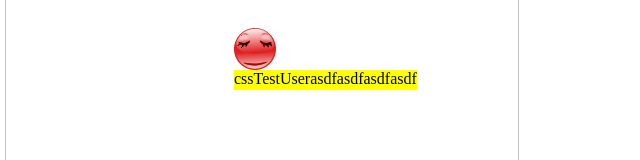
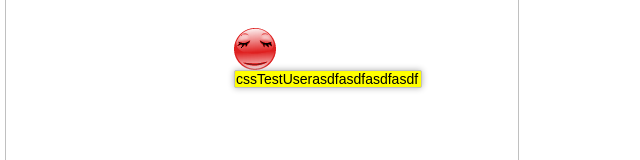
Before and after one commit to mheiniger/PalaceProxy, a website: page WebClient/chatBubbleTest.html in a window 1280 px wide. Shown: the part 224-384 px from the top of the page, without its empty margins (0-640 px from the left). Drawn offline with Linux system fonts and the light colour scheme.

Commit message:
some font adjustments

```diff
--- a/WebClient/client.css
+++ b/WebClient/client.css
@@ -1,3 +1,7 @@
+body {
+    font-family: Arial, Helvetica, sans-serif;
+}
+
 #room-window {
     /*width: 300px;*/
     margin: 5px 0 0 5px;
@@ -27,6 +31,7 @@
 }
 
 #log {
+    font-size: 13px;
     width: 300px;
     height: 384px;
     background-color: #eeeeee;
@@ -72,11 +77,17 @@ body {
 }
 
 .userDiv .name {
+    font-size: 14px;
     white-space: nowrap;
-    height: 20px;
     background: yellow;
     color: black;
     position: relative;
+    border: 1px solid silver;
+    -webkit-border-radius: 2px;
+    -moz-border-radius: 2px;
+    padding-left: 1px;
+    padding-right: 3px;
+    box-shadow: 0 0 6px #B2B2B2;
 }
 
 .chatBubble {
@@ -108,6 +119,7 @@ body {
     top: 0;
     left: 0;
     margin: 0;
+    font-size: 14px;
     /*z-index: 20;*/
 }
 
```
